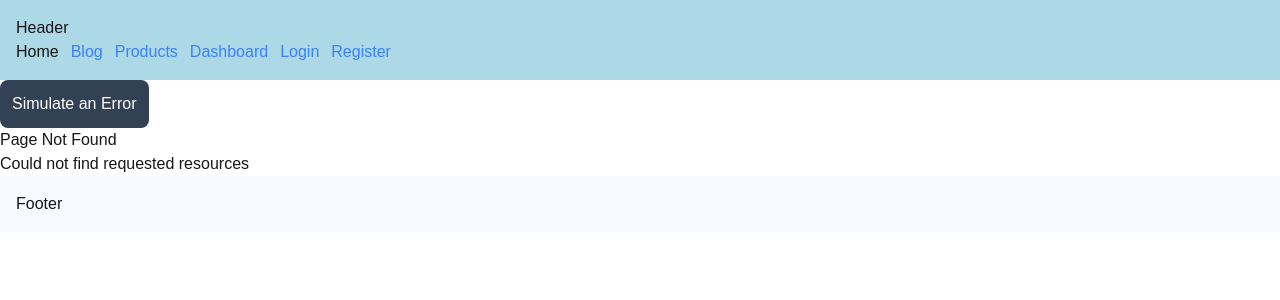
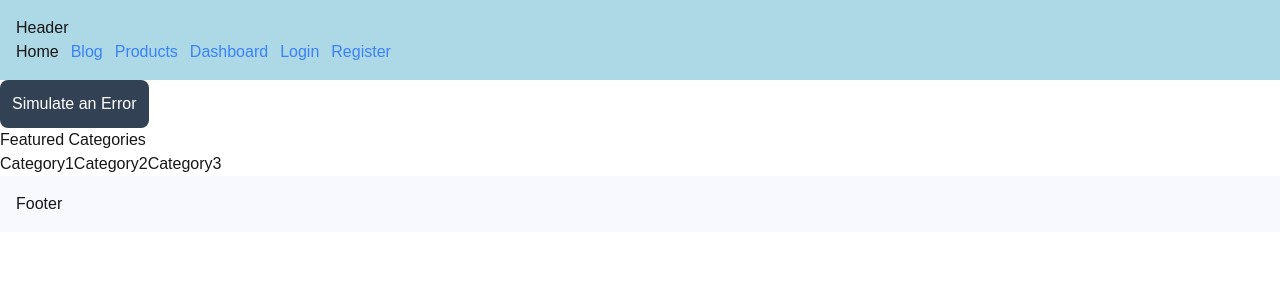
Before and after one commit to Srinu126/next.js-15, a Next.js app: page /category in a window 1280 px wide. Before the commit this address had no page. Shown: the top 300 px of the page. Built offline with nearby package versions, Linux system fonts and the light colour scheme.

Commit message:
generateStaticParams

```diff
--- /dev/null
+++ b/app/category/[id]/page.tsx
@@ -0,0 +1,18 @@
+export async function generateStaticParams() {
+  return [{ id: "1" }, { id: "2" }, { id: "3" }];
+}
+
+export default async function FeaturedCategories({
+  params,
+}: {
+  params: Promise<{ id: string }>;
+}) {
+  const { id } = await params;
+  return (
+    <div>
+      <h3>
+        Category - {id}, {new Date().toTimeString()}
+      </h3>
+    </div>
+  );
+}
--- /dev/null
+++ b/app/category/page.tsx
@@ -0,0 +1,12 @@
+import Link from "next/link";
+
+export default function Category() {
+  return (
+    <div>
+      <h1>Featured Categories</h1>
+      <Link href="/category/1">Category1</Link>
+      <Link href="/category/2">Category2</Link>
+      <Link href="/category/3">Category3</Link>
+    </div>
+  );
+}
```
